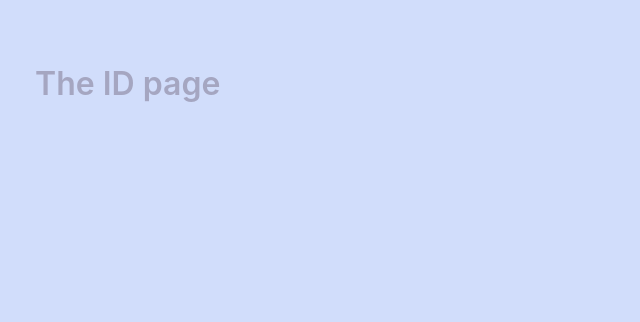
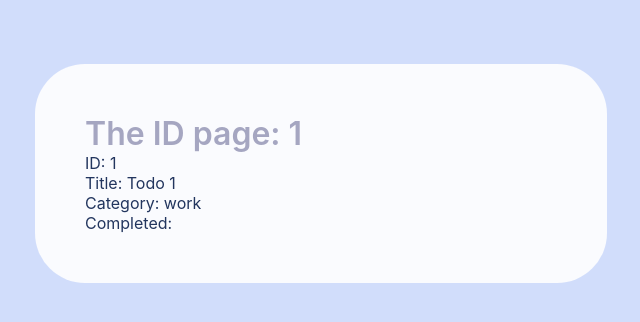
Before and after one commit to heyimnowi/nextjs-todo, a Next.js app: page /todo/1 in a window 1280 px wide. Shown: the top 322 px of the page, without its empty margins (319-959 px from the left). Built offline with nearby package versions, Linux system fonts and the light colour scheme.

Commit message:
Added app layout

```diff
--- /dev/null
+++ b/dummy-data.tsx
@@ -0,0 +1,18 @@
+import { TodoItem } from "./models/todoItem";
+
+const todos: TodoItem[] = [
+	{ id: 1, title: 'Todo 1', completed: false, category: 'work'},
+	{ id: 2, title: 'Todo 2', completed: true, category: 'personal' },
+	{ id: 3, title: 'Todo 3', completed: true, category: 'work' },
+	{ id: 4, title: 'Todo 4', completed: false, category: 'work' },
+	{ id: 5, title: 'Todo 5', completed: false, category: 'personal' },
+	{ id: 6, title: 'Todo 6', completed: true, category: 'personal' }
+]
+
+export function getTodos() {
+	return todos
+}
+
+export function getTodoItemById(id: number): TodoItem | undefined {
+	return todos.find((todo) => todo.id === id)
+}
--- a/pages/404.tsx
+++ b/pages/404.tsx
@@ -1,8 +1,10 @@
+import { Fragment } from 'react';
+
 export default function NotFoundPage() {
   return (
-    <div className='container'>
+    <Fragment>
       <h1>Page not found</h1>
       <p>Sorry, we couldn&lsquo;t find the page you were looking for.</p>
-    </div>
+    </Fragment>
   )
 }
--- a/pages/_app.tsx
+++ b/pages/_app.tsx
@@ -2,5 +2,5 @@ import '../styles/globals.scss'
 import type { AppProps } from 'next/app'
 
 export default function App({ Component, pageProps }: AppProps) {
-  return <Component {...pageProps} />
+  return <div className='container'><Component {...pageProps} /></div>
 }
--- a/pages/todo/[id].tsx
+++ b/pages/todo/[id].tsx
@@ -1,14 +1,23 @@
-import styles from '../../styles/HomePage.module.scss'
 import { useRouter } from 'next/router'
+import { Fragment } from 'react';
+import { getTodoItemById } from '../../dummy-data';
 
 export default function IdPage() {
 	const router = useRouter()
+  const todoId = Number(router.query.id)
+  const todo = getTodoItemById(todoId)
 
-	console.log(router.query.id)
+  if (!todo) {
+    return <div>Todo not found</div>
+  }
 
   return (
-    <div>
-      <h1>The ID page</h1>
-    </div>
+    <Fragment>
+      <h1>The ID page: {todo?.id}</h1>
+      <p>ID: {todo.id}</p>
+      <p>Title: {todo.title}</p>
+      <p>Category: {todo.category}</p>
+      <p>Completed: {todo.completed}</p>
+    </Fragment>
   )
 }
--- a/pages/todo/new-task.tsx
+++ b/pages/todo/new-task.tsx
@@ -1,10 +1,11 @@
 import styles from '../../styles/HomePage.module.scss'
+import { Fragment } from 'react';
 
 export default function NewTaskPage() {
   return (
-    <div className='container'>
+    <Fragment>
       <input type="text" placeholder='Enter a new task'></input>
       <button>Save</button>
-    </div>
+    </Fragment>
   )
 }
--- a/styles/globals.scss
+++ b/styles/globals.scss
@@ -34,12 +34,6 @@ h2 {
   text-transform: uppercase;
 }
 
-ul {
-  list-style: none;
-  margin: 0;
-  padding: 0;
-}
-
 a {
   color: inherit;
   text-decoration: none;
@@ -56,9 +50,10 @@ p {
 @media (prefers-color-scheme: dark) {
   html {
     color-scheme: dark;
+    background: $cloud-burst;
   }
+
   body {
-    color: $white;
     background: $cloud-burst;
   }
 }
```
Also changed, not shown: components/TodoList.module.scss (added, +7 -0 lines), components/TodoList.tsx (added, +18 -0 lines), components/TodoListItem.tsx (+5 -5 lines), pages/index.tsx (+3 -4 lines), pages/todo/index.tsx (+7 -16 lines).
